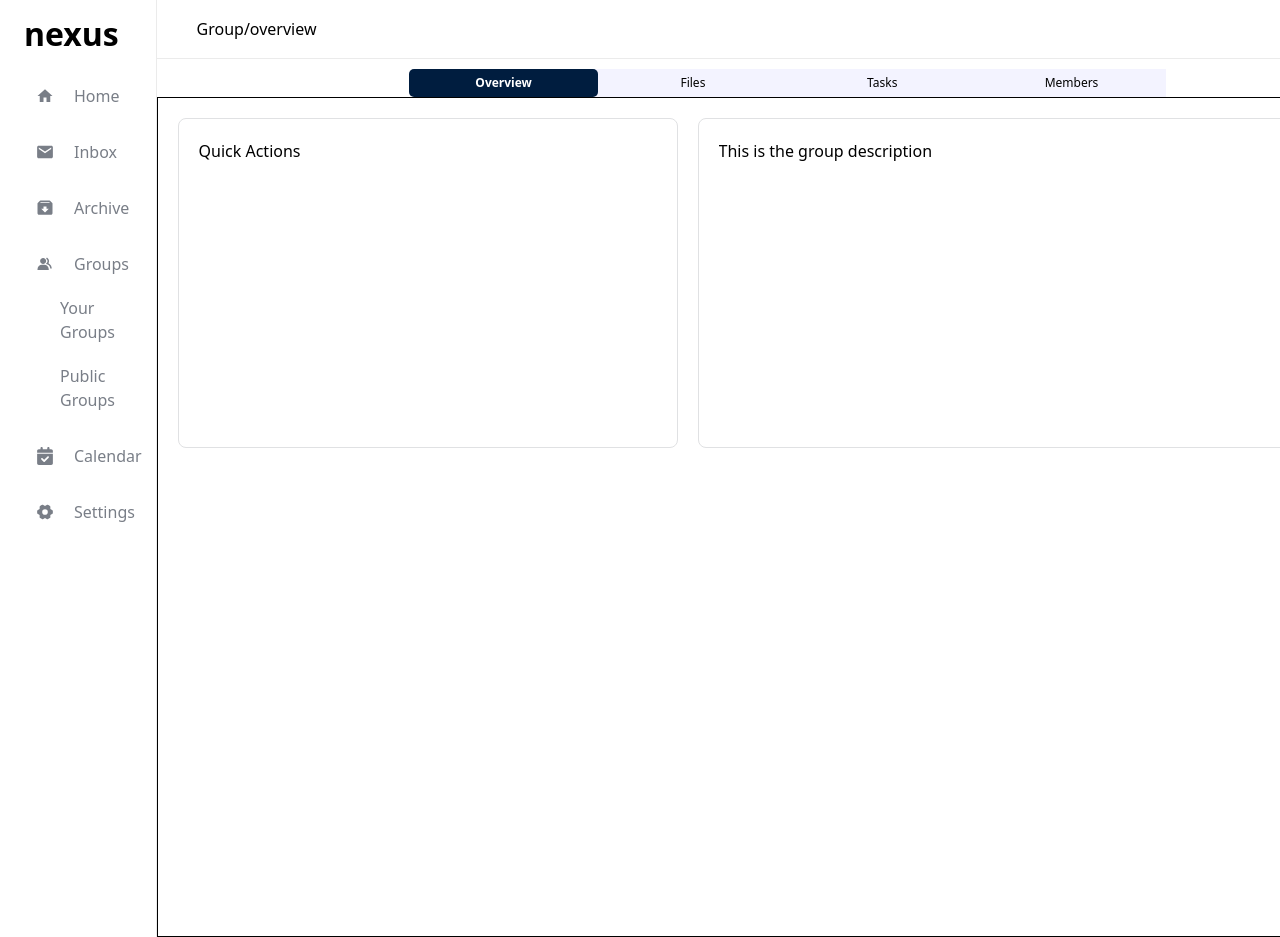
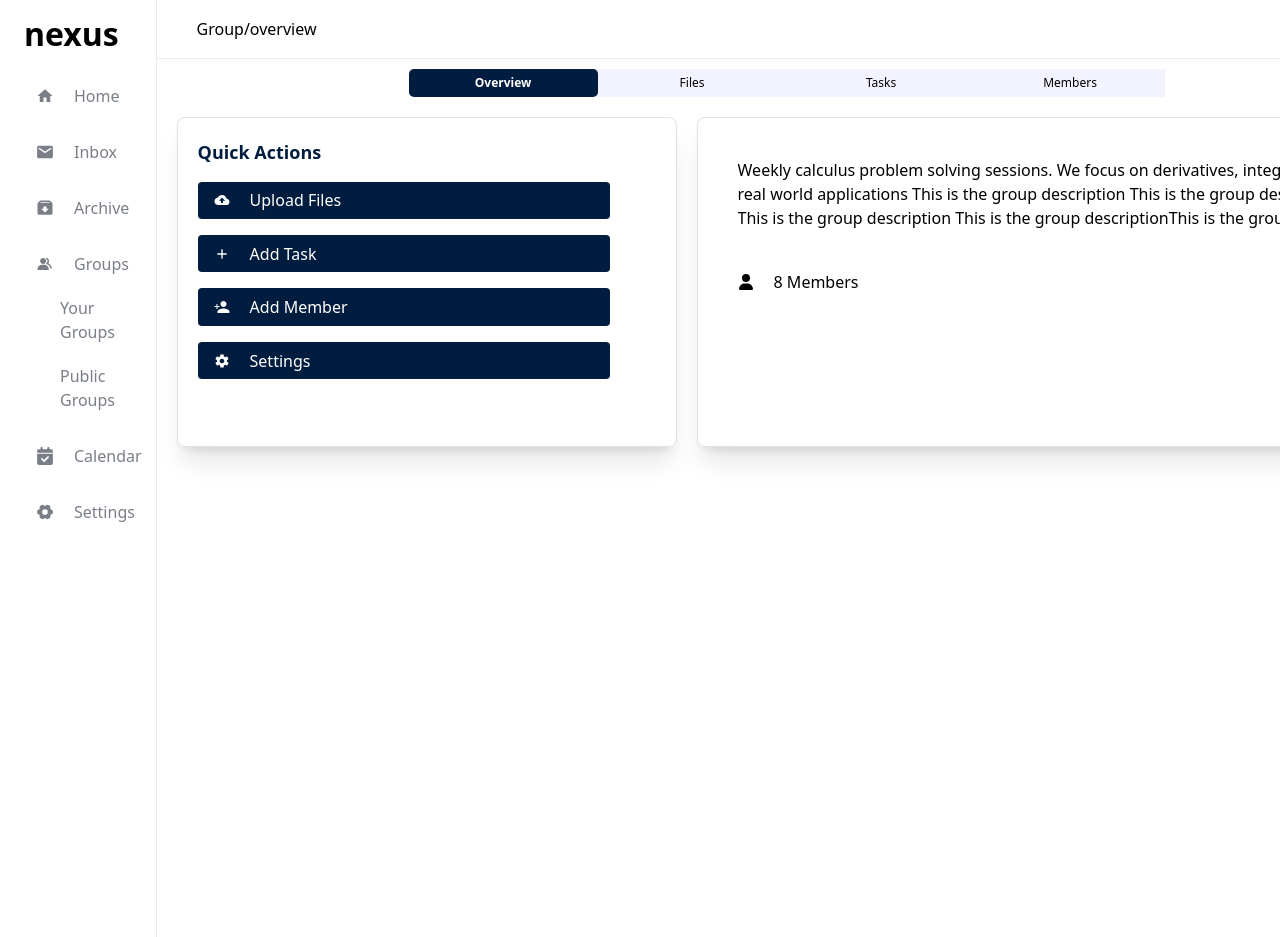
Before and after one commit to mebz2/nexus, a React (Vite) app in the folder client/: page /group/overview in a window 1280 px wide. Shown: the top 937 px of the page. Built offline with nearby package versions, Linux system fonts and the light colour scheme.

Commit message:
finished quick actions and group description

```diff
--- /dev/null
+++ b/client/src/components/OverviewBtn.tsx
@@ -0,0 +1,22 @@
+import type { IconType } from "react-icons";
+
+type OverviewProps = {
+	label: string;
+	Icon: IconType;
+};
+const OverviewBtn = ({ label, Icon }: OverviewProps) => {
+	return (
+		<button
+			className="bg-primary w-[90%] h-[13%]
+						flex items-center pl-4 rounded-sm text-white
+						cursor-pointer outline-none hover:shadow-xl
+						hover:font-semibold gap-5"
+		>
+			<Icon />
+			{label}
+		</button>
+
+	);
+}
+
+export default OverviewBtn;
--- a/client/src/components/index.ts
+++ b/client/src/components/index.ts
@@ -9,3 +9,4 @@ export { default as GroupCard } from "./GroupCard";
 export { default as GroupButton } from "./GroupButton";
 export { default as File } from "./File";
 export { default as Layout } from "./Layout/Layout";
+export { default as OverviewBtn } from "./OverviewBtn";
--- a/client/src/pages/Group/subpages/Overview.tsx
+++ b/client/src/pages/Group/subpages/Overview.tsx
@@ -1,25 +1,61 @@
+import { OverviewBtn } from "@/components";
+import { IoMdCloudUpload, IoMdPersonAdd, IoMdSettings } from "react-icons/io";
+import { MdOutlineAdd } from "react-icons/md";
+import { FaUser } from "react-icons/fa6";
 const Overview = () => {
 	return (
-		<div className="border w-full h-210 overflow-y-auto">
+		<div className="w-full h-210 overflow-y-auto">
 			<div className="w-full flex p-5 box-border gap-5 justify-center">
 
-				{ /* Quick action buttons */}
+				{/* Quick Actions */}
 				<div
-					className="h-[330px] w-[500px] border
-					border-border rounded-lg p-5 box-border"
+					className="h-[330px] w-[500px] border  flex flex-col
+					border-border rounded-lg p-5 box-border gap-4 shadow-xl"
 				>
-					<p>Quick Actions</p>
+					<p className="font-semibold text-lg text-primary">Quick Actions</p>
+
+					<OverviewBtn
+						Icon={IoMdCloudUpload}
+						label="Upload Files"
+					/>
+
+					<OverviewBtn
+						Icon={MdOutlineAdd}
+						label="Add Task"
+					/>
+
+					<OverviewBtn
+						Icon={IoMdPersonAdd}
+						label="Add Member"
+					/>
+
+					<OverviewBtn
+						Icon={IoMdSettings}
+						label="Settings"
+					/>
+
 				</div>
 
 				{ /* group description */}
 				<div
 					className="h-[330px] w-[700px] border
-					border-border rounded-lg p-5 box-border"
+					border-border rounded-lg p-10 box-border shadow-xl
+					flex flex-col gap-10
+					"
 				>
 					<p className="line-clamp-3">
-						This is the group description
+						Weekly calculus problem solving sessions.  We focus on derivatives, integrals, and real
+						world applications This is the group description This is the group description This is the group description
+						This is the group descriptionThis is the group descriptionThis is the group descriptionThis is the group descriptionThis is the group descriptionThis is the group descriptionThis is
+						the group description
+					</p>
+
+					<p className="flex items-center gap-5">
+						<FaUser />
+						8 Members
 					</p>
 				</div>
+
 			</div>
 		</div>
 	);
```
